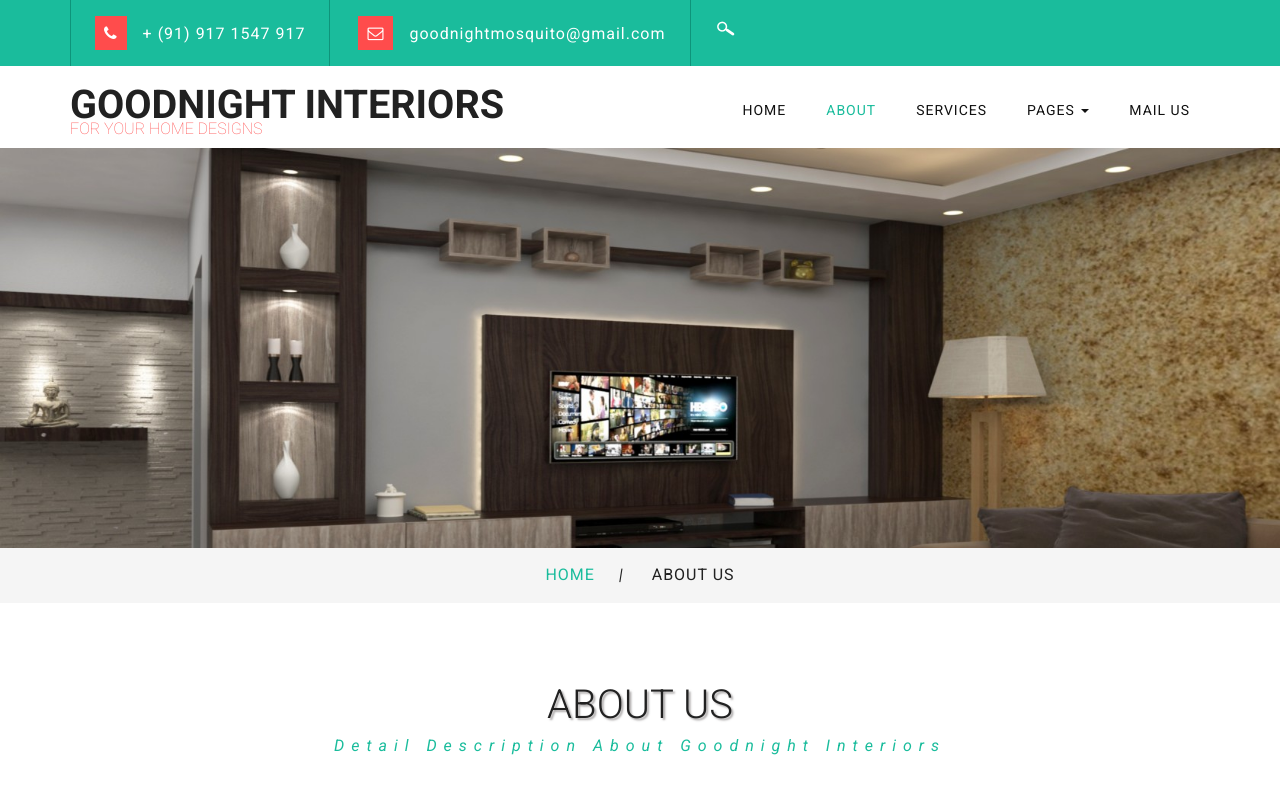
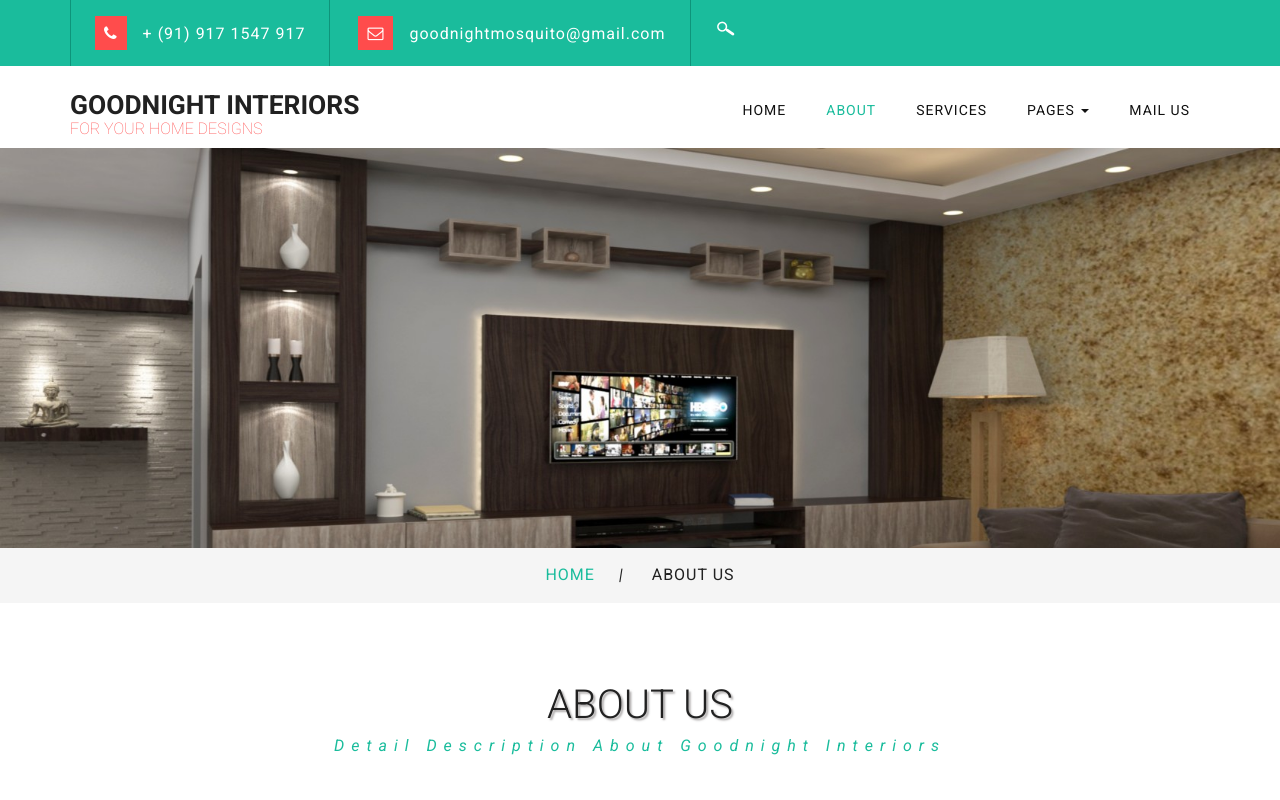
Before and after one commit to feelofraj/goodNightInterior, a plain HTML site: page about.html in a window 1280 px wide. Shown: the top 800 px of the page. Drawn offline with Linux system fonts and the light colour scheme.

Commit message:
Title overlap fixed for 320px max-width

```diff
--- a/about.html
+++ b/about.html
@@ -59,7 +59,7 @@ Smartphone Compatible web template, free webdesigns for Nokia, Samsung, LG, Sony
 						<span class="icon-bar"></span>
 					</button>
 					<div class="logo">
-						<h1><a class="navbar-brand" href="index.html">goodnight interiors <span>For your home Designs</span></a></h1>
+						<h3><a class="navbar-brand" href="index.html">goodnight interiors <span>For your home Designs</span></a></h3>
 					</div>
 				</div>
 
```
Also changed, not shown: icons.html (+1 -1 lines), login.html (+1 -1 lines), short-codes.html (+1 -1 lines), sign-up.html (+1 -1 lines), single.html (+1 -1 lines).
